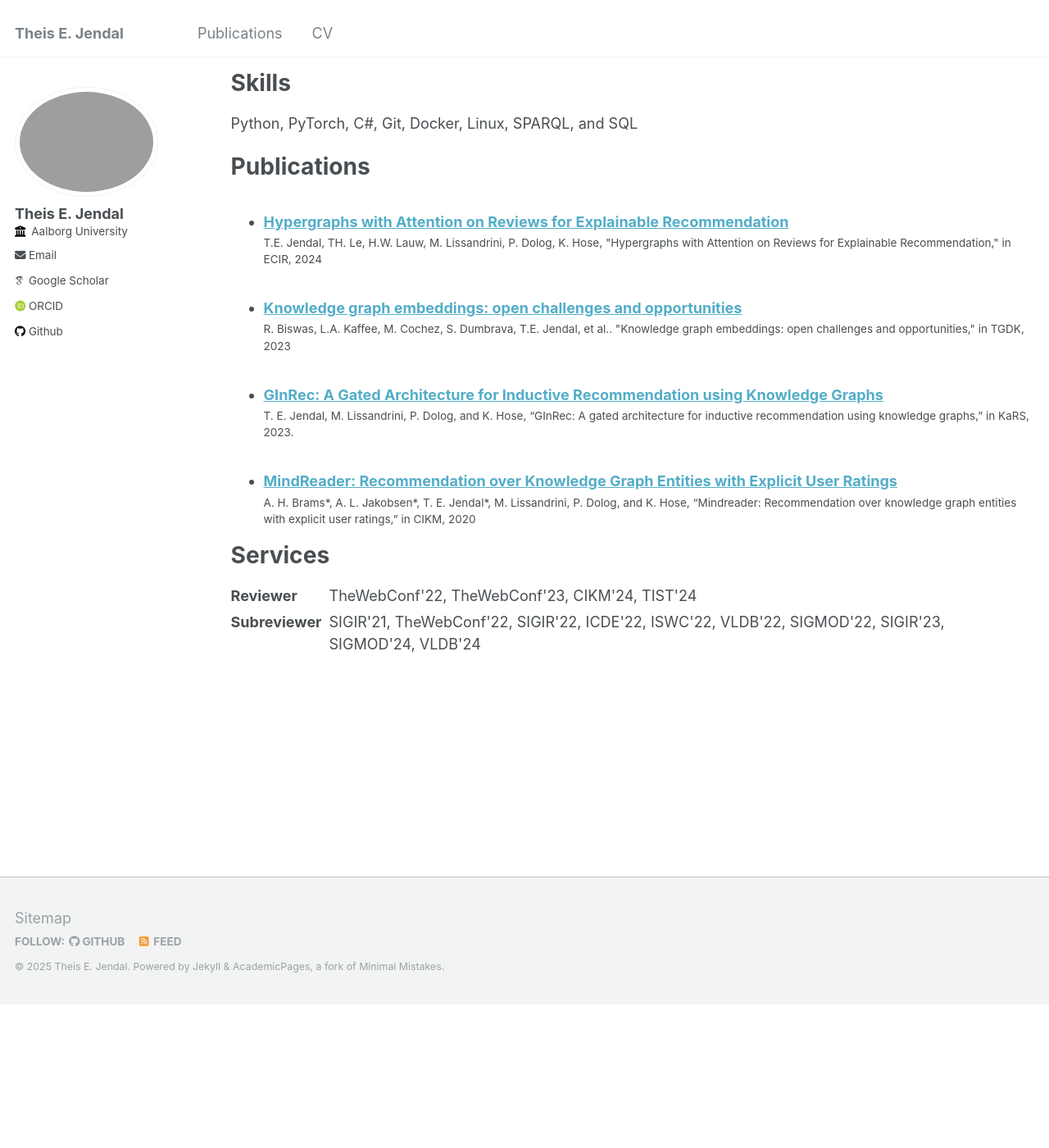
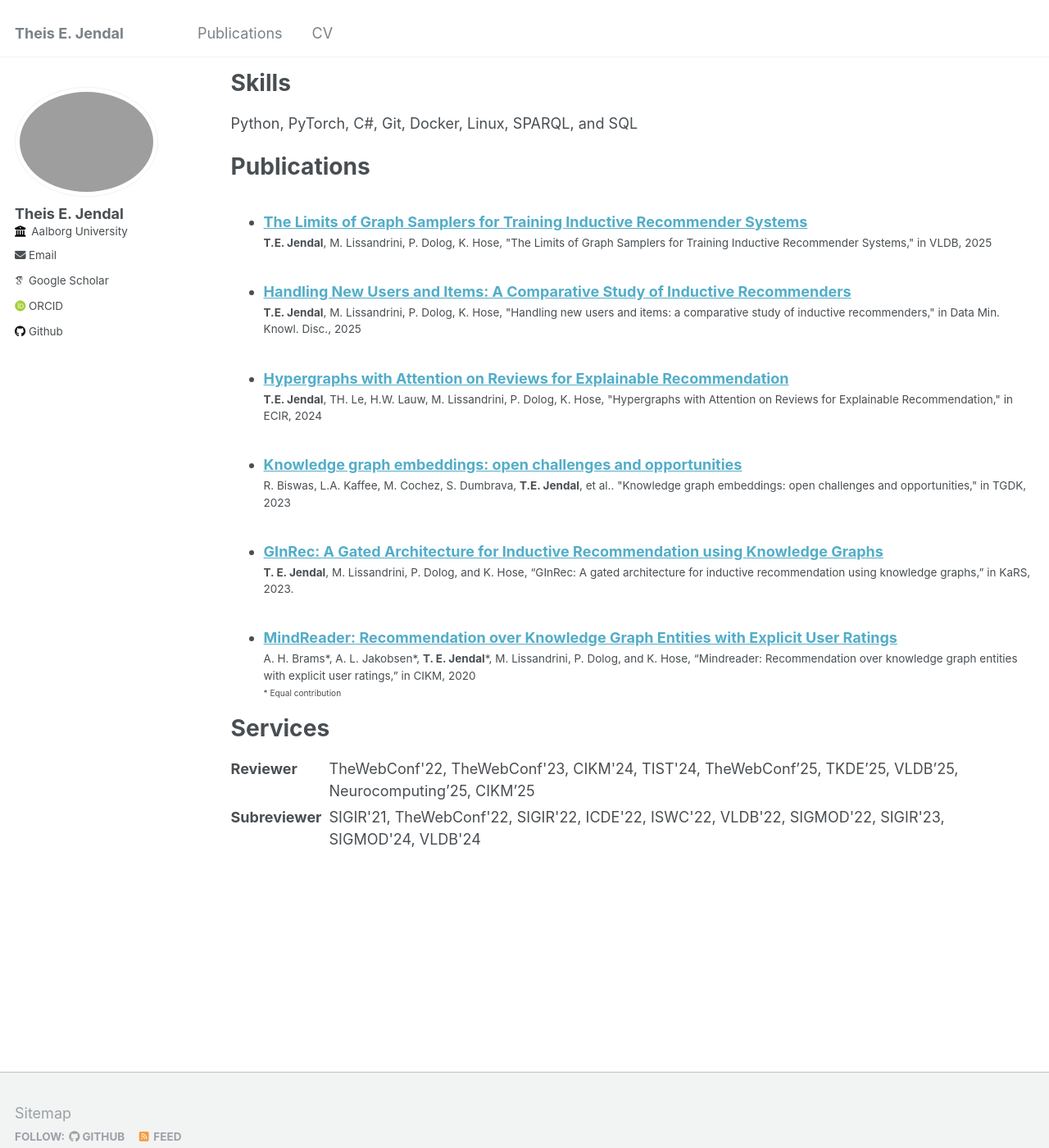
Before and after one commit to theisjendal/theisjendal.github.io, a Jekyll site: the page built from _pages/cv.md, in a window 1280 px wide and 1400 px high, scrolled down 563 px. Shown: the whole window at 82% size. Built offline with Jekyll 4.4.1, drawn with Linux system fonts in a browser that asks for light colours; some web fonts are replaced; before the commit the page ends 1787 px from its top, so only the background shows below that; some of the changed text lies outside the part shown.

Commit message:
Added publications

```diff
--- a/_pages/cv.md
+++ b/_pages/cv.md
@@ -11,7 +11,7 @@ redirect_from:
 
 Education
 ======
-* Ph.D in Computer Science, Aalborg University, 2024 (expected)
+* Ph.D in Computer Science, Aalborg University, 2025 (expected)
 * M.S. in Software (Engineering), Aalborg University, 2020
 * B.S. in Software (Engineering), Aalborg University, 2018
 
@@ -39,6 +39,8 @@ Services
 ======
 
 <ul class="custom-bullets">
-    <li data-bullet="Reviewer">TheWebConf'22, TheWebConf'23, CIKM'24, TIST'24</li>
-    <li data-bullet="Subreviewer">SIGIR'21, TheWebConf'22, SIGIR'22, ICDE'22, ISWC'22, VLDB'22,  SIGMOD'22, SIGIR'23, SIGMOD'24, VLDB'24</li>
+    <li data-bullet="Reviewer">TheWebConf'22, TheWebConf'23, CIKM'24, TIST'24, TheWebConf’25, TKDE’25, VLDB’25,
+        Neurocomputing’25, CIKM’25</li>
+    <li data-bullet="Subreviewer">SIGIR'21, TheWebConf'22, SIGIR'22, ICDE'22, ISWC'22, VLDB'22,  SIGMOD'22, SIGIR'23,
+        SIGMOD'24, VLDB'24</li>
 </ul>
--- a/_publications/2020-10-19-paper-MindReader-Recommendation-over-Knowledge-Graph-Entities-with-Explicit-User-Ratings.md
+++ b/_publications/2020-10-19-paper-MindReader-Recommendation-over-Knowledge-Graph-Entities-with-Explicit-User-Ratings.md
@@ -11,7 +11,11 @@ venue: 'CIKM: Proceedings of the 29th ACM International Conference on Informatio
 #slidesurl: 'http://academicpages.github.io/files/slides1.pdf'
 paperurl: 'https://dl.acm.org/doi/abs/10.1145/3340531.3412759'
 dataseturl: 'https://mindreader.tech/dataset/'
-citation: 'A. H. Brams*, A. L. Jakobsen*, T. E. Jendal*, M. Lissandrini, P. Dolog, and K. Hose, “Mindreader: Recommendation over knowledge graph entities with explicit user ratings,” in CIKM, 2020'
+citation: 'A. H. Brams*, A. L. Jakobsen*, <b>T. E. Jendal</b>*, M. Lissandrini, P. Dolog, and K. Hose, “Mindreader:
+Recommendation over knowledge graph entities with explicit user ratings,” in CIKM, 2020
+<br>
+<small>* Equal contribution</small>
+'
 ---
 
 Knowledge Graphs (KGs) have been integrated in several models of recommendation to augment the informational value of an
--- /dev/null
+++ b/_publications/2025-08-29-journal-Handling-New-Users-and-Items-A-Comparative-Study-of-Inductive-Recommenders.md
@@ -0,0 +1,28 @@
+---
+title: "Handling New Users and Items: A Comparative Study of Inductive Recommenders"
+collection: publications
+permalink: /publication/2025-08-29-journal-Handling-New-Users-and-Items-A-Comparative-Study-of-Inductive-Recommenders
+excerpt: 'We propose a framework to evaluate inductive recommender systems on temporal splits across three real-world
+datasets. Our re-evaluation shows that aggregation-based methods consistently outperform non-aggregating ones, though
+performance varies greatly across settings.'
+date: 2025-08-19
+venue: 'Data Mining and Knowledge Discovery'
+#slidesurl: 'http://academicpages.github.io/files/slides3.pdf'
+paperurl: 'https://doi.org/10.1007/s10618-025-01134-2'
+citation: '<b>T.E. Jendal</b>,  M. Lissandrini, P. Dolog, K. Hose,
+"Handling new users and items: a comparative study of inductive recommenders," in Data Min. Knowl. Disc., 2025'
+---
+
+Usually, recommender systems are trained on a set of users and items and then used to recommend new user-item pairings
+among those seen during training. As users and items are added continuously, there is a pressing need to provide
+recommendations for new users and items, i.e., for users and items not seen during training. Solutions to this problem
+exploit techniques like meta-learning or auxiliary information encoded in knowledge graphs to learn an “inductive bias”.
+Yet, most existing works can either recommend for new users or new items not seen during training but not both. Further,
+existing methods have rarely been compared to each other. Finally, existing evaluations of these methods use a random
+split of training data, and thus do not consider temporal splits of ratings in training and testing. This setting
+ensures testing is correctly performed on user interactions that actually occur after the training period. In this
+paper, we propose a framework for training and testing the methods on three real world datasets, and perform a deeper
+analysis of each dataset to better understand the effect of emerging popularity trends. As a result, our re-evaluation
+of state-of-the-art methods identifies strong architectures and solutions for inductive recommendation. We find that
+inductive methods that perform aggregation are able to outperform non-aggregating methods in all settings; performances
+vary greatly across settings, pointing to new important research questions.
--- /dev/null
+++ b/_publications/2025-09-03-paper-The-Limits-of-Graph-Samplers-for-Training-Inductive-Recommender-Systems.md
@@ -0,0 +1,26 @@
+---
+title: "The Limits of Graph Samplers for Training Inductive Recommender Systems"
+collection: publications
+permalink: /publication/2025-09-03-paper-The-Limits-of-Graph-Samplers-for-Training-Inductive-Recommender-Systems
+excerpt: 'We investigate graph-based recommender systems using sampling techniques to reduce training time while
+maintaining performance. Experiments show that training with 50% of the data can cut training time by up to 86% with
+minimal loss, though further reduction harms performance.'
+date: 2025-09-03
+venue: 'VLDB: Very Large Data Bases'
+#slidesurl: 'http://academicpages.github.io/files/slides3.pdf'
+paperurl: 'https://www.vldb.org/pvldb/vol18/p2496-jendal.pdf'
+citation: '<b>T.E. Jendal</b>,  M. Lissandrini, P. Dolog, K. Hose,
+"The Limits of Graph Samplers for Training Inductive Recommender Systems," in VLDB, 2025'
+---
+
+Inductive Recommender Systems are capable of recommending for new users and with new items thus avoiding the need to
+retrain after new data reaches the system. However, these methods are still trained on all the data available, requiring
+multiple days to train a single model, without counting hyperparameter tuning. In this work we focus on graph-based
+recommender systems, i.e., systems that model the data as a heterogeneous network. In other applications, graph
+sampling allows to study a subgraph and generalize the findings to the original graph. Thus, we investigate the
+applicability of sampling techniques for this task. We test on three real world datasets, with three state-of-the-art
+inductive methods, and using six different sampling methods. We find that its possible to maintain performance using
+only 50% of the training data with up to 86% percent decrease in training time; however, using less training data
+leads to far worse performance. Further, we find that when it comes to data for recommendations, graph sampling should
+also account for the temporal dimension. Therefore, we find that if higher data reduction is needed, new graph-based
+sampling techniques should be studied and new inductive methods should be designed.
```
Also changed, not shown: _publications/2023-11-23-paper-GInRec-A-Gated-Architecture-for-Inductive-Recommendation-using-Knowledge-Graphs.md (+1 -1 lines), _publications/2023-12-19-journal-Knowledge-graph-embeddings-open-challenges-and-opportunities.md (+1 -1 lines), _publications/2024-03-20-paper-Hypergraphs-with-Attention-on-Reviews-for-Explainable-Recommendation.md (+1 -1 lines).
